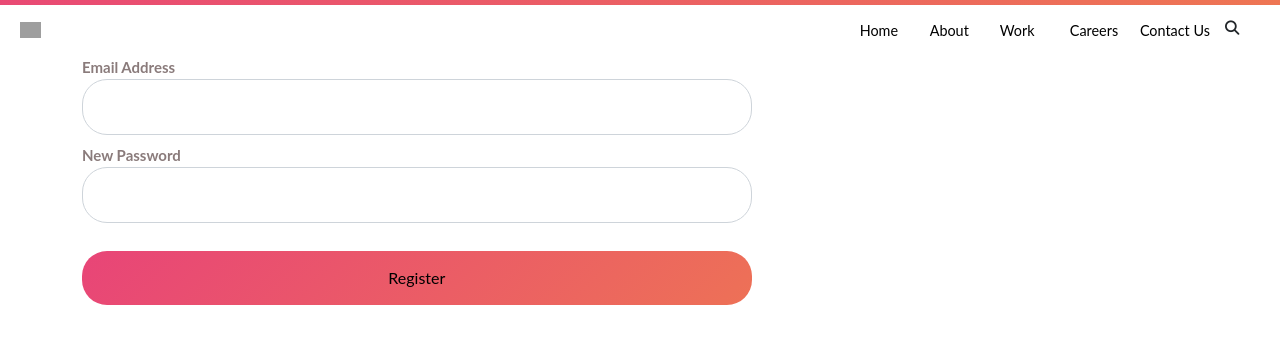
After one commit to bouncei/Ecommerce, a Flask app: page /login in a window 1280 px wide. The commit adds this page. Shown: the top 344 px of the page. Run offline with Flask 2, Linux system fonts and the light colour scheme; some libraries are stand-ins or nearby versions; grey boxes are pictures that could not be loaded.

Commit message:
User Authentication

```diff
--- a/shop/__init__.py
+++ b/shop/__init__.py
@@ -11,4 +11,5 @@ db = SQLAlchemy(app)
 bcrypt = Bcrypt(app)
 
 
-from shop import routes
+from shop.admin import routes
+from shop.products import routes
--- a/shop/forms.py
+++ b/shop/admin/forms.py
@@ -9,3 +9,8 @@ class RegistrationForm(Form):
         validators.EqualTo('confirm', message='Passwords must match')
     ])
     confirm = PasswordField('Repeat Password')
+
+
+class LoginForm(Form):
+    email = StringField('Email Address', [validators.Length(min=6, max=35), validators.Email()])
+    password = PasswordField('New Password', [validators.DataRequired()])
--- /dev/null
+++ b/shop/admin/routes.py
@@ -0,0 +1,50 @@
+# from itertools import product
+from .forms import RegistrationForm, LoginForm
+from flask import render_template, session, request, url_for, flash, redirect
+from shop import app, db, bcrypt
+from .models import User
+
+@app.route('/')
+def home():
+    return render_template('admin/index.html', title='Home Page')
+
+
+# @app.route('/admin')
+# def admin():
+#     if 'email' not in session:
+#         flash('Please Login First', 'danger')
+#         return redirect(url_for('login'))
+
+#     products = Addproduct.query.all()
+#     return render_template('admin/index.html', title='Admin Page')
+
+
+@app.route('/register', methods=['GET', 'POST'])
+def register():
+    form = RegistrationForm(request.form)
+    if request.method == 'POST' and form.validate():
+        hash_password = bcrypt.generate_password_hash(form.password.data)   ## generate hash pasword from the registration form dataq
+        user = User(name=form.name.data, username=form.username.data, email=form.email.data,
+                    password=hash_password)
+        db.session.add(user)
+        db.session.commit()
+        flash(f'Welcome {form.name.data}, Thanks for registering', 'success')
+        return redirect(url_for('home'))
+    return render_template('admin/register.html', form=form, title="Registration page")
+
+
+@app.route('/login', methods=['GET', 'POST'])
+def login():
+    form = LoginForm(request.form)
+    if request.method == 'POST' and form.validate():
+        user = User.query.filter_by(email=form.email.data).first()
+        if user and bcrypt.check_password_hash(user.password, form.password.data):
+            session['email'] = form.email.data
+            flash(f'Welcome {form.email.data}, your\'e logged in.', 'success')
+
+            return redirect(request.args.get('next') or url_for('admin'))
+
+        else:
+            flash( 'Wrong password please try again', 'danger')
+
+    return render_template('admin/login.html', form=form, title='Login Page')
--- a/shop/static/css/style.css
+++ b/shop/static/css/style.css
@@ -7,12 +7,12 @@
 
 /* HEADINGS */
 
-h1,
+/* h1,
 p {
   color: #fff;
   text-align: center;
   line-height: 1.4;
-}
+} */
 
 h1 {
   font-size: 2.2rem;
@@ -358,14 +358,27 @@ input {
   border-radius: 25px;
   margin-right: 40%;
   margin-top: 20px;
-  background: #25cff2;
+  background: linear-gradient(-45deg, #ee7752, #e73c7e, #23a6d5, #23d5ab);
+  background-size: auto;
+  background-size: 400% 400%;
+  -webkit-animation: gradbar 15s ease infinite;
+  -moz-animation: gradbar 15s ease infinite;
+  animation: gradbar 15s ease infinite;
 }
 
+
 .btn:hover {
-  background: #67dcf3;
+  /* background: #67dcf3; */
+  transform: scale(1.05)
 }
 
 label {
   color: rgb(138, 123, 123);
   font-size: 15px;
 }
+
+
+
+.text-center {
+  text-align: left !important;
+}
--- /dev/null
+++ b/shop/templates/admin/login.html
@@ -0,0 +1,22 @@
+{% extends "layout.html" %}
+
+{% block content %}
+
+<div class="container">
+    {% from "_formhelpers.html" import render_field %}
+    <form method="post", enctype="multipart/form-data">
+        <div>
+
+            {{ render_field(form.email ,class="form-control") }}
+            {{ render_field(form.password ,class="form-control") }}
+
+
+
+
+        </div>
+    <p><input type=submit value="Register" class="btn btn-info form-control"></p>
+    </form>
+</div>
+
+
+{% endblock %}
--- a/shop/templates/index.html
+++ /dev/null
@@ -1,6 +0,0 @@
-{% extends "layout.html" %}
-
-{% block content %}
-
-
-{% endblock %}
--- a/shop/templates/login.html
+++ /dev/null
@@ -1,6 +0,0 @@
-{% extends "layout.html" %}
-
-{% block content %}
-
-
-{% endblock %}
```
Also changed, not shown: requirements.txt (+10 -0 lines), shop/products/models.py (added, +16 -0 lines), shop/products/routes.py (added, +10 -0 lines), shop/routes.py (deleted, +0 -22 lines), shop/templates/admin/index.html (added, +16 -0 lines), shop/templates/products/addbrand.html (added, +29 -0 lines), myshop.db, shop/admin/models.py (renamed from shop/models.py), shop/products/__init__.py (added).
